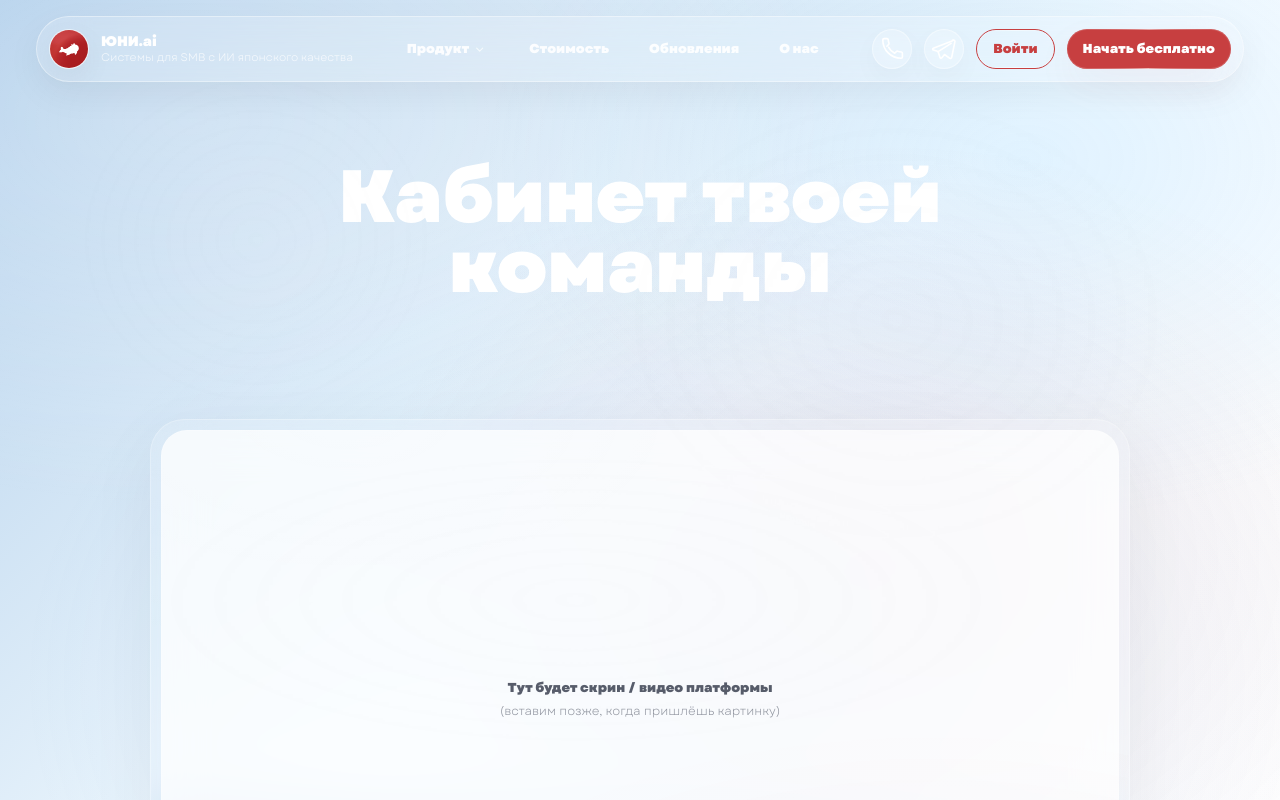
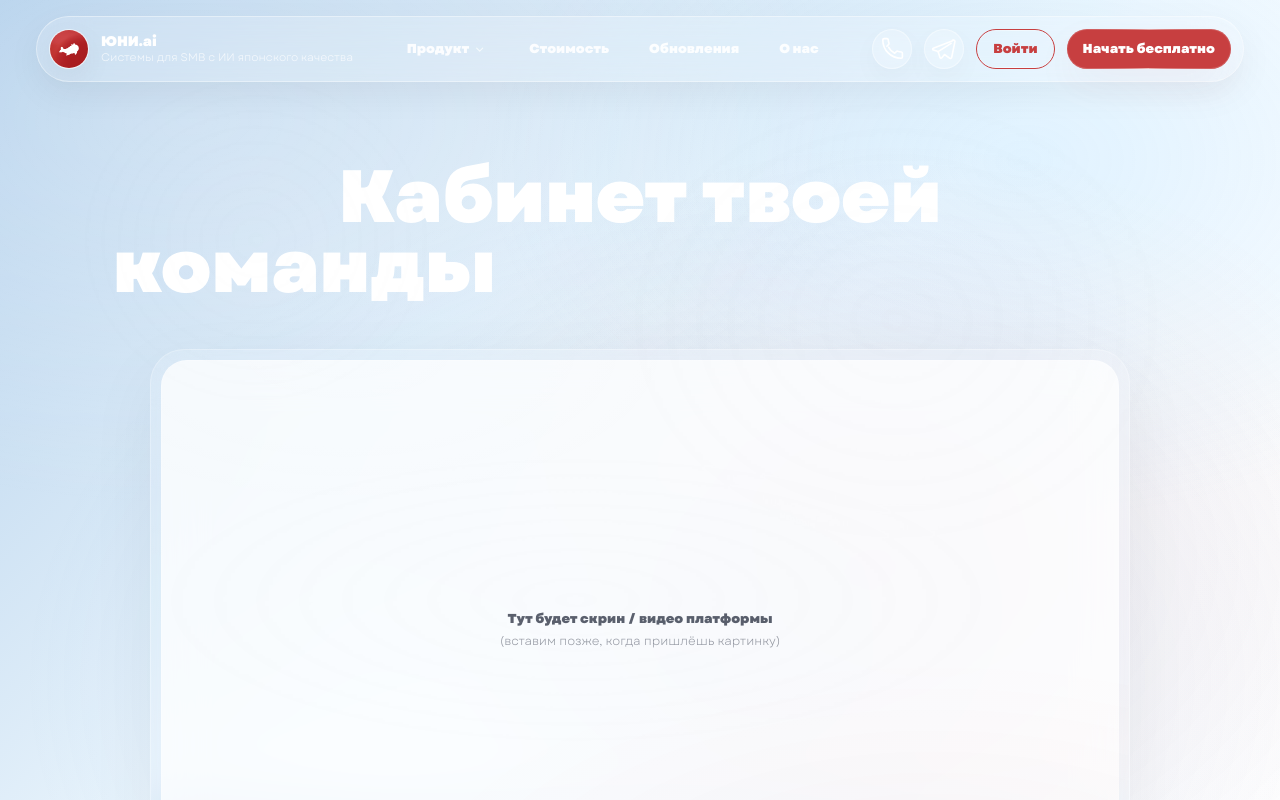
Before and after one commit to uniconsulting/uni.com, a Next.js app: page / in a window 1280 px wide. Shown: the top 800 px of the page. Built offline with nearby package versions, Linux system fonts and the light colour scheme.

Commit message:
Update Hero.tsx

```diff
--- a/src/components/sections/Hero.tsx
+++ b/src/components/sections/Hero.tsx
@@ -17,7 +17,7 @@ export default function Hero() {
   return (
     <section id="top" className="relative pt-16 pb-10 md:pt-24 md:pb-16">
       <div className="mx-auto max-w-[1240px] px-4">
-        <h1 className="mx-auto max-w-[980px] text-center text-white leading-[0.94] tracking-[-0.02em]">
+        <h1 className="mx-auto max-w-[1240px] text-center text-white leading-[0.94] tracking-[-0.02em]">
           <span
             className="
               uni-hero-line uni-hero-line--1
```
